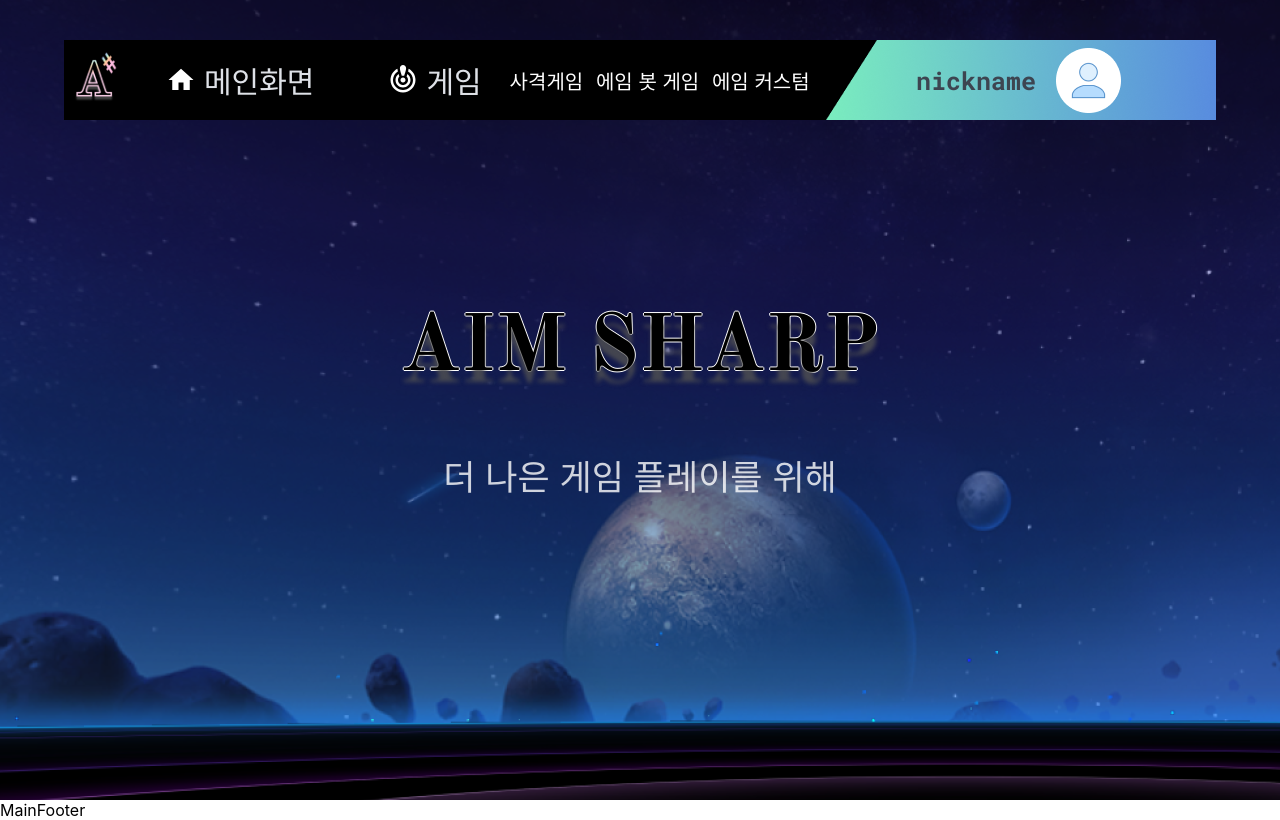
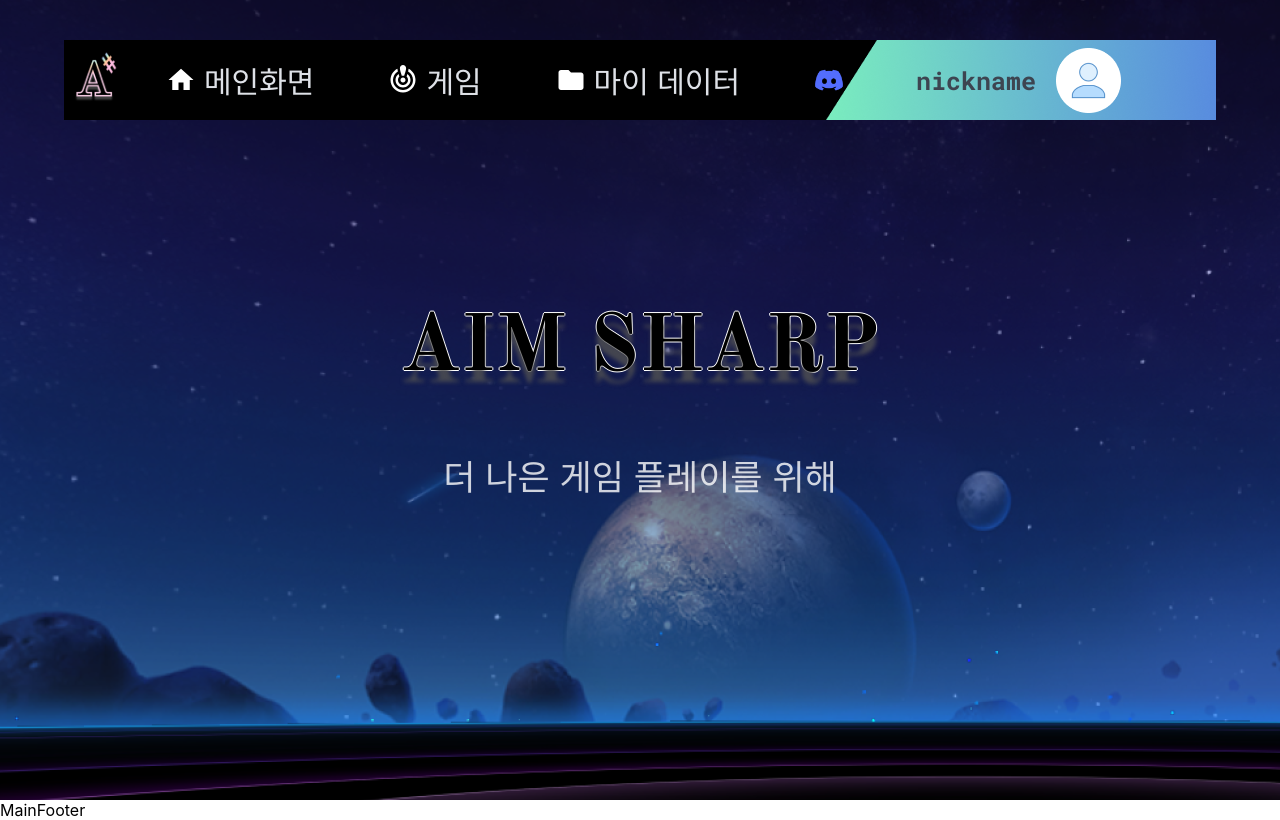
Before and after one commit to AimLab-Project/AimLab_Front, a React (Create React App) app: page / in a window 1280 px wide. Built offline with nearby package versions, Linux system fonts and the light colour scheme.

Commit message:
🌈feat : 헤더 퍼블리싱 완료, 페이지 이동 커스텀 훅 작성중

```diff
--- a/src/components/ui/organisms/MainHeader/MainHeader.tsx
+++ b/src/components/ui/organisms/MainHeader/MainHeader.tsx
@@ -26,25 +26,11 @@
 						sx={{ color: '#fff', width: '30px', height: '30px' }}
 					/>
 					<Span>게임</Span>
-					<ul
-						style={{
-							listStyle: 'none',
-							color: 'white',
-							display: 'flex',
-							width: '300px',
-							height: '50px',
-							background: '#000',
-							borderRadius: '40px',
-							padding: '0 20px ',
-							alignItems: 'center',
-							fontSize: '20px',
-							justifyContent: 'space-between',
-						}}
-					>
+					<Dropdown>
 						<li>사격게임</li>
 						<li>에임 봇 게임</li>
 						<li>에임 커스텀</li>
-					</ul>
+					</Dropdown>
 				</Wrapper>
 
 				<Wrapper>
@@ -89,9 +75,13 @@
 	gap: 8px;
 	cursor: pointer;
 	&:hover {
-		background-color: rgba(252, 252, 252, 0.4);
+		background-color: ${theme.PALETTE.primary[200]};
 		border-radius: 40px;
 	}
+	&:hover ${() => Dropdown} {
+		display: flex;
+	}
+	transition: all 0.3s ease-in-out;
 `;
 
 const SLogo = styled.img`
@@ -100,13 +90,34 @@
 	cursor: pointer;
 `;
 
-const Span = styled.span`
+const Span = styled.ul`
 	font-size: 30px;
 	color: ${theme.PALETTE.fwhite};
 	white-space: nowrap;
+	padding: 0;
 `;
 
 const Image = styled.img`
 	width: 30px;
 	height: 30px;
 `;
+
+const Dropdown = styled.ul`
+	list-style: none;
+	color: ${theme.PALETTE.fwhite};
+	display: none;
+	width: 300px;
+	height: 50px;
+	background: #000;
+	border-radius: 40px;
+	padding: 0 20px;
+	align-items: center;
+	font-size: 20px;
+	justify-content: space-between;
+
+	li {
+		&:hover {
+			color: ${theme.PALETTE.primary[200]};
+		}
+	}
+`;
```
Also changed, not shown: src/hooks/useRouter.ts (added, +13 -0 lines).
